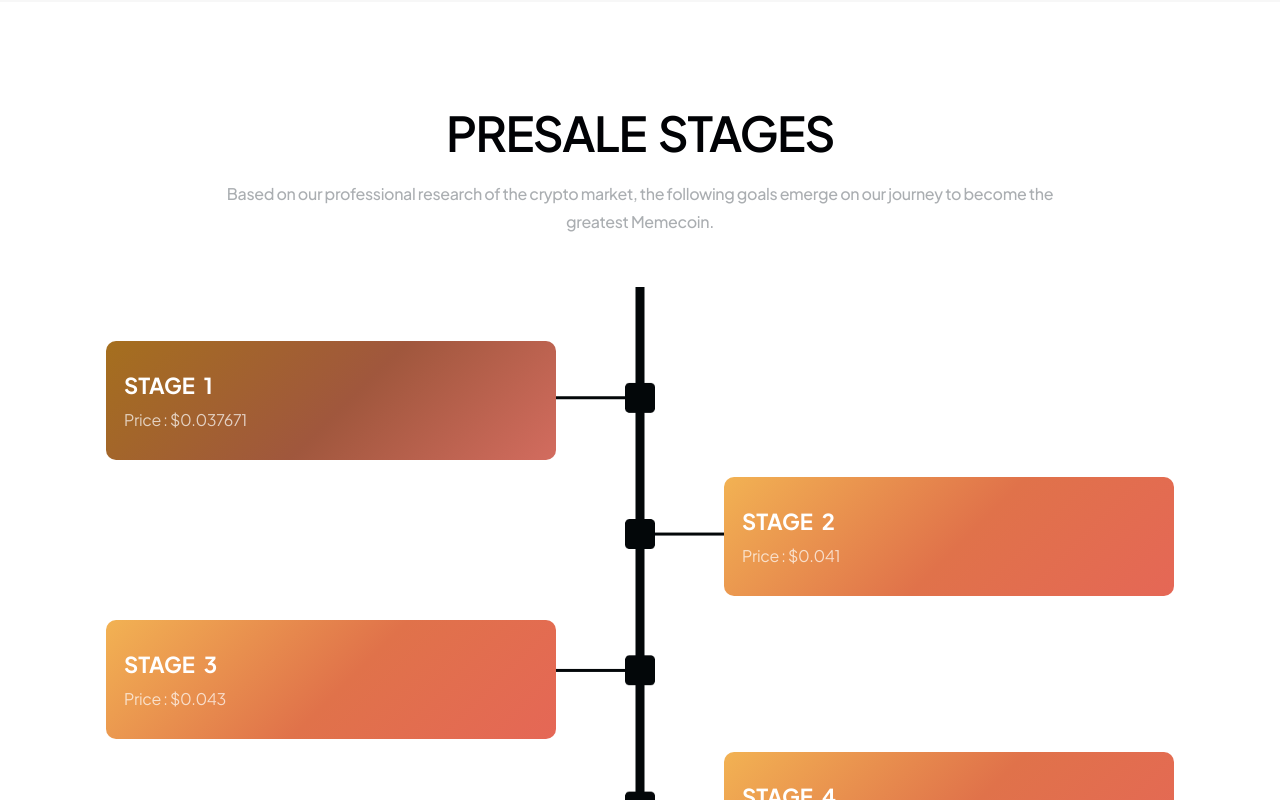
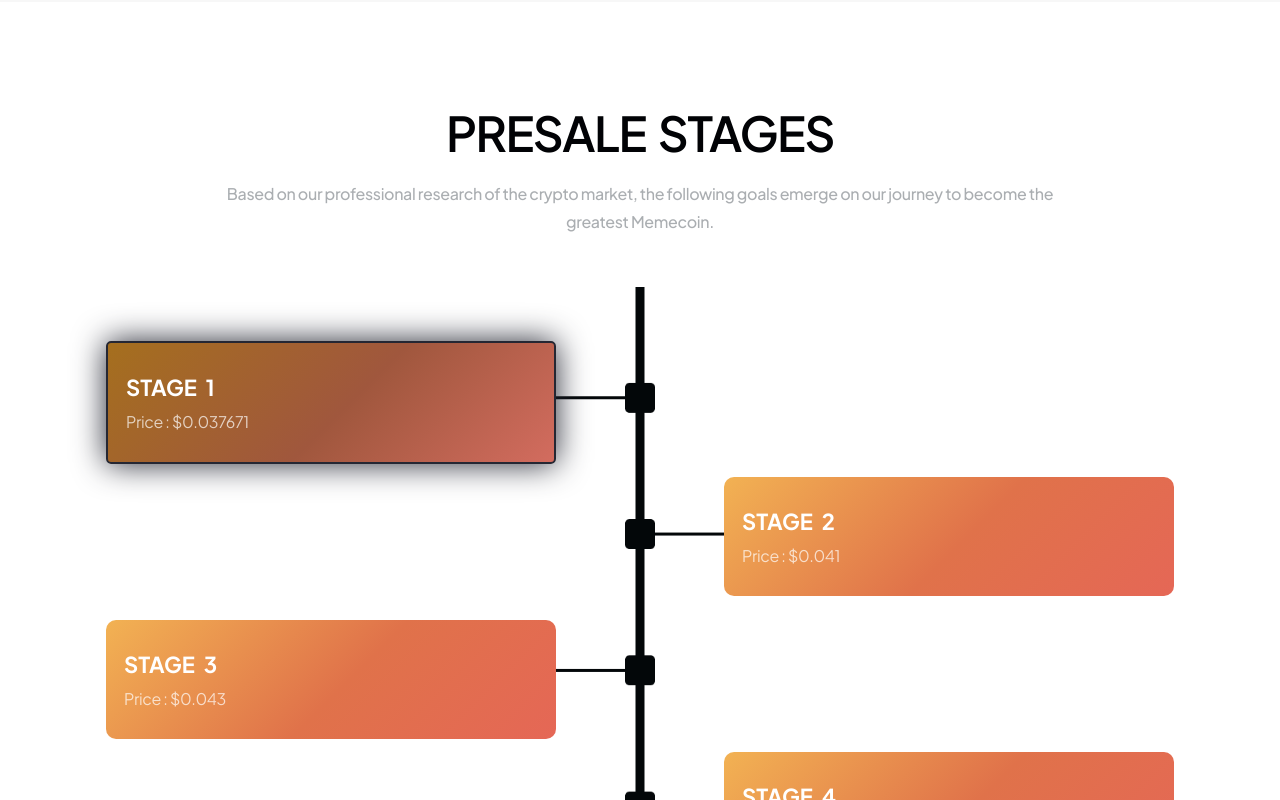
Before and after one commit to profhisrael/btcinu, a plain HTML site: page index.html in a window 1280 px wide. In both pictures the pointer is over the element 331 px from the left and 4576 px from the top of the page. Shown: the part 4176-4976 px from the top of the page. Drawn offline with nearby package versions, Linux system fonts and the light colour scheme.

Commit message:
added shadow effect to the presale stages con

```diff
--- a/assets/css/style.css
+++ b/assets/css/style.css
@@ -711,8 +711,12 @@ p {
 }
 
 .stage_item:hover{
-	opacity: 0.83;
+	/* opacity: 0.83; */
+	border-radius: 5px;
+	border: 2px solid #252733;
 	background: var(--MAIN, linear-gradient(135deg, #a56f1e 0%, #a0573d 53.25%, #d36c5f 100%));
+	box-shadow: 0px 0px 32px 0px #252733;
+
 }
 
 .stage_item p {
```
